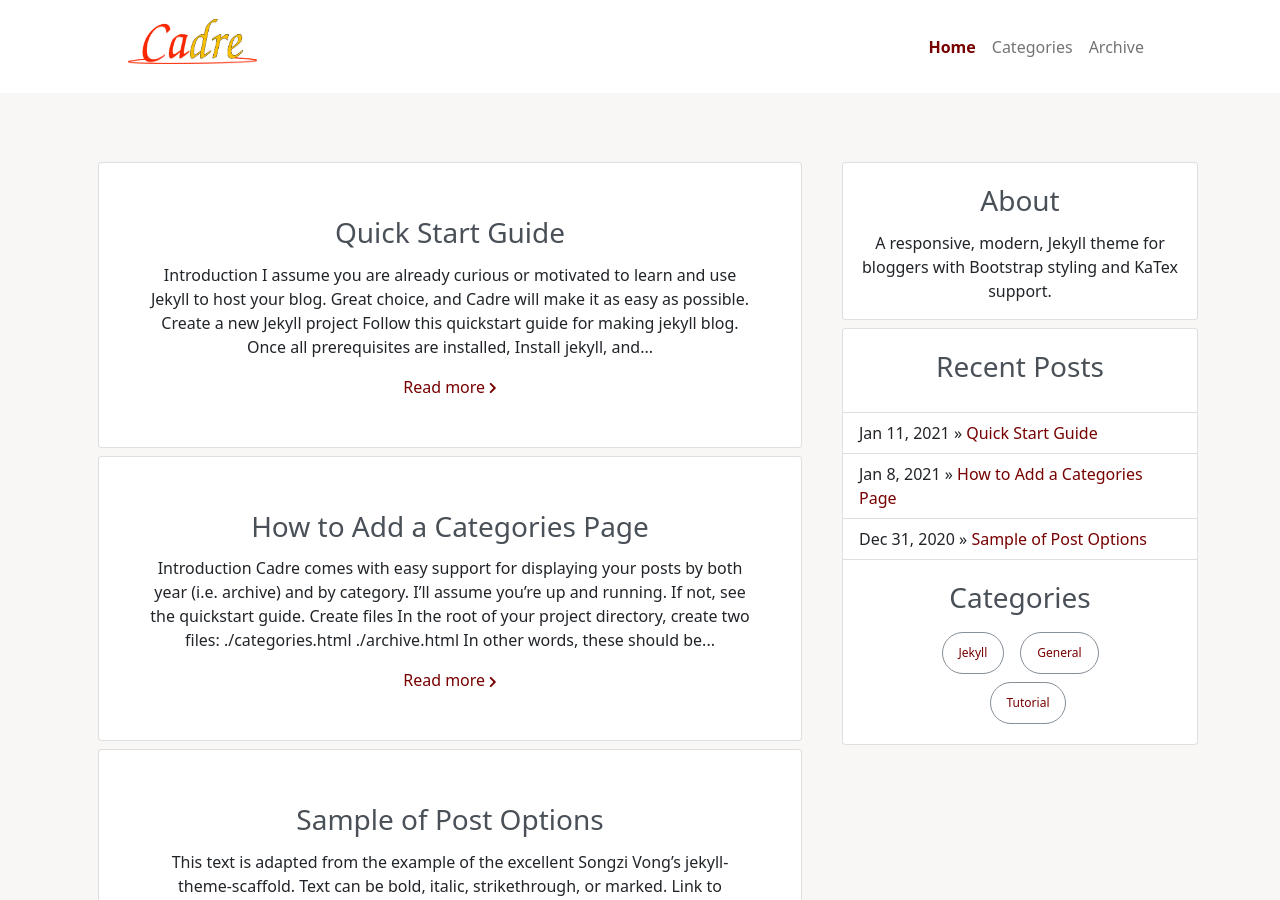
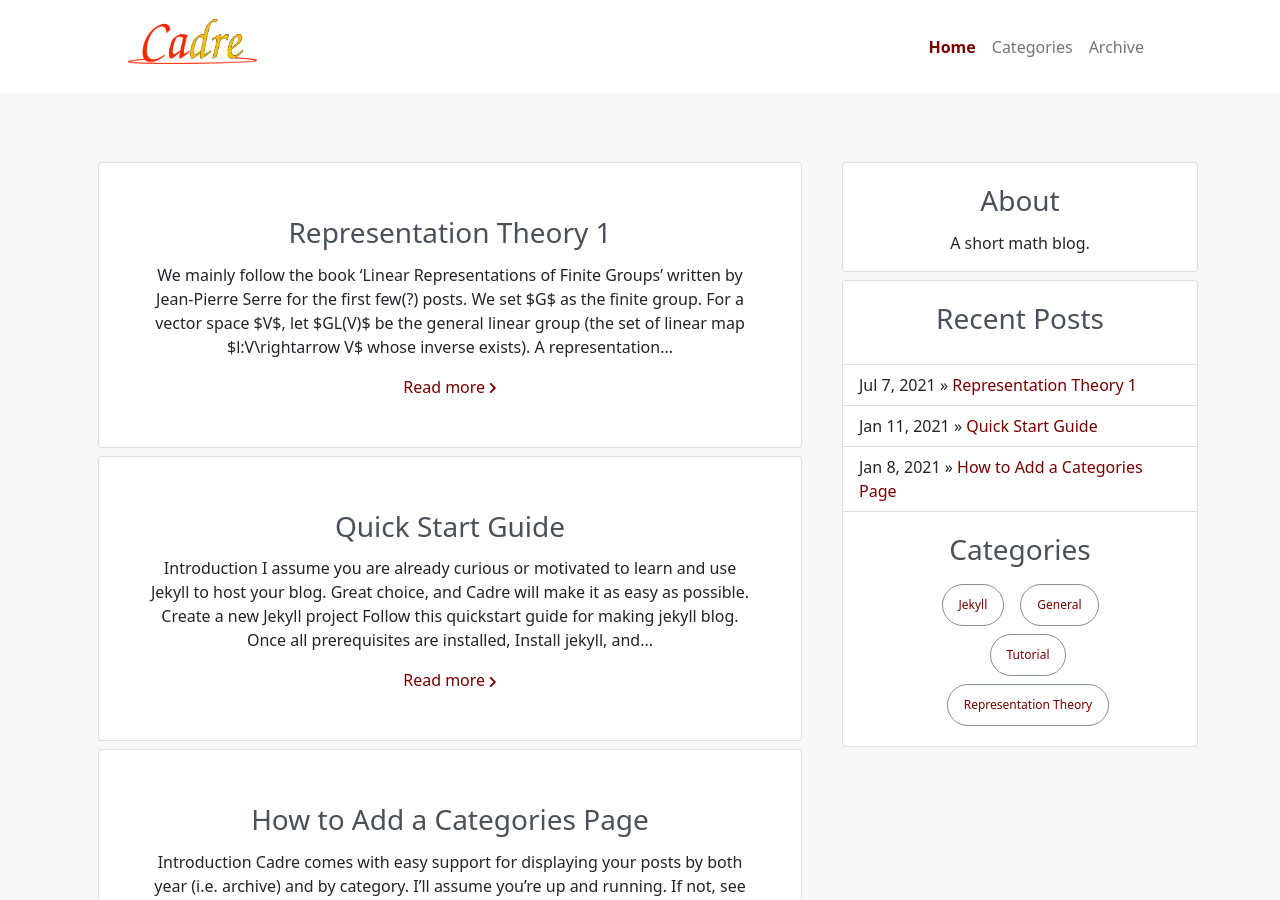
Before and after one commit to moginteger/moginteger.github.io, a Jekyll site: the page built from index.html, in a window 1280 px wide and 900 px high. Built offline with Jekyll 4.4.1, drawn with Linux system fonts in a browser that asks for light colours; nearby versions of some CDN libraries.

Commit message:
First post test

```diff
--- a/_config.yml
+++ b/_config.yml
@@ -19,8 +19,8 @@
 # in the templates via {{ site.myvariable }}.
 
 # title: Cadre Demo
-email: smlee.981@gmail.com
-description: A responsive, modern, Jekyll theme for bloggers with Bootstrap styling and KaTex support.
+email: moginteger@gmail.com
+description: A short math blog.
 baseurl: "" # the subpath of your site, e.g. /blog
 url: "" # the base hostname & protocol for your site, e.g. http://example.com
 
@@ -50,5 +50,9 @@ plugins:
 #   - vendor/ruby/
 plugins:
   - jekyll-remote-theme
+  - jekyll-feed
+  - jekyll-paginate
+  - jekyll-seo-tag
+  - jekyll-sitemap
 
 remote_theme: slee981/jekyll-theme-cadre
--- /dev/null
+++ b/_posts/2021-07-07-representation-theory-1.md
@@ -0,0 +1,12 @@
+---
+layout: post
+title: Representation Theory 1
+author: moginteger
+categories: [representation theory]
+toc: true
+---
+We mainly follow the book 'Linear Representations of Finite Groups' written by Jean-Pierre Serre for the first few(?) posts.
+
+We set $G$ as the finite group. For a vector space $V$, let $GL(V)$ be the general linear group (the set of linear map $l:V\rightarrow V$ whose inverse exists).
+
+A __representation__ of $G$ in $V$ is a homomorphism $\rho:G\rightarrow GL(V)$. For easy notation, write $\rho_s:=\rho(s)$.
```
